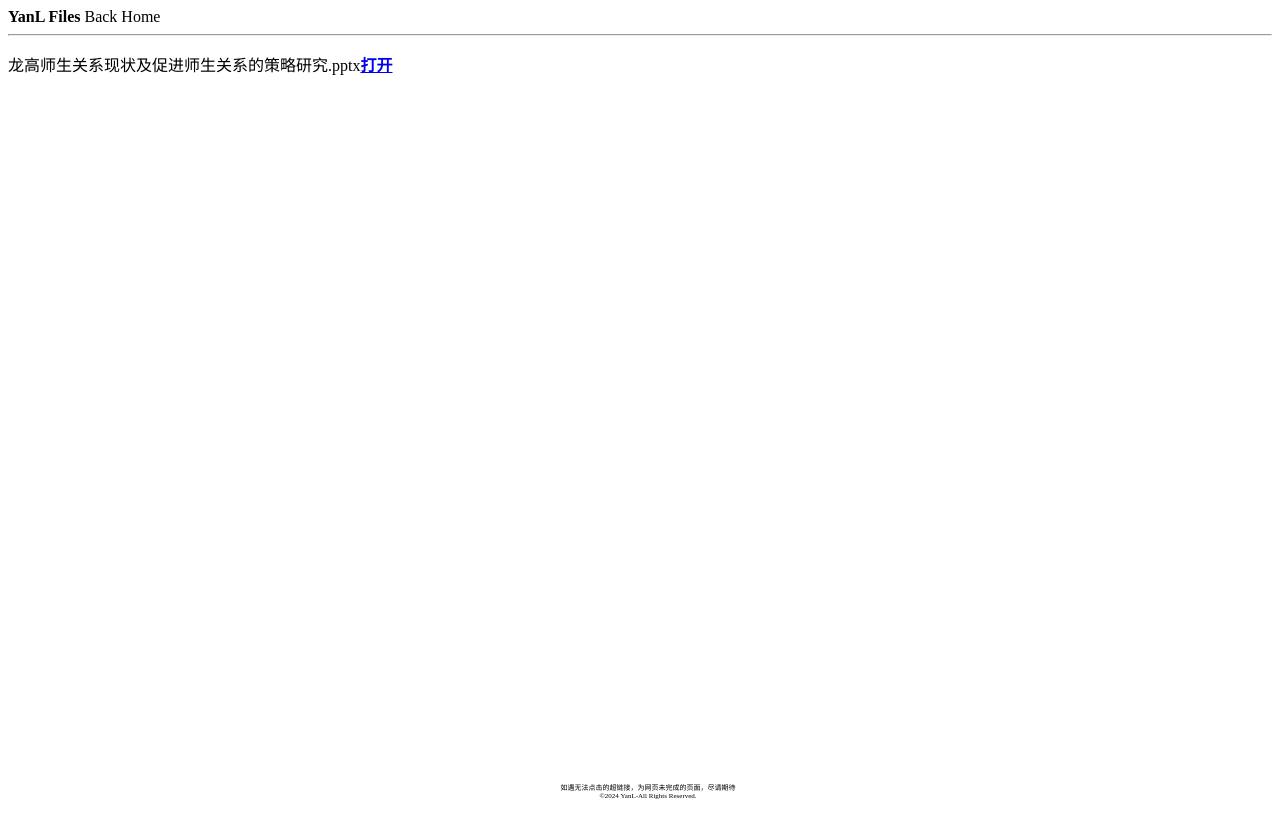
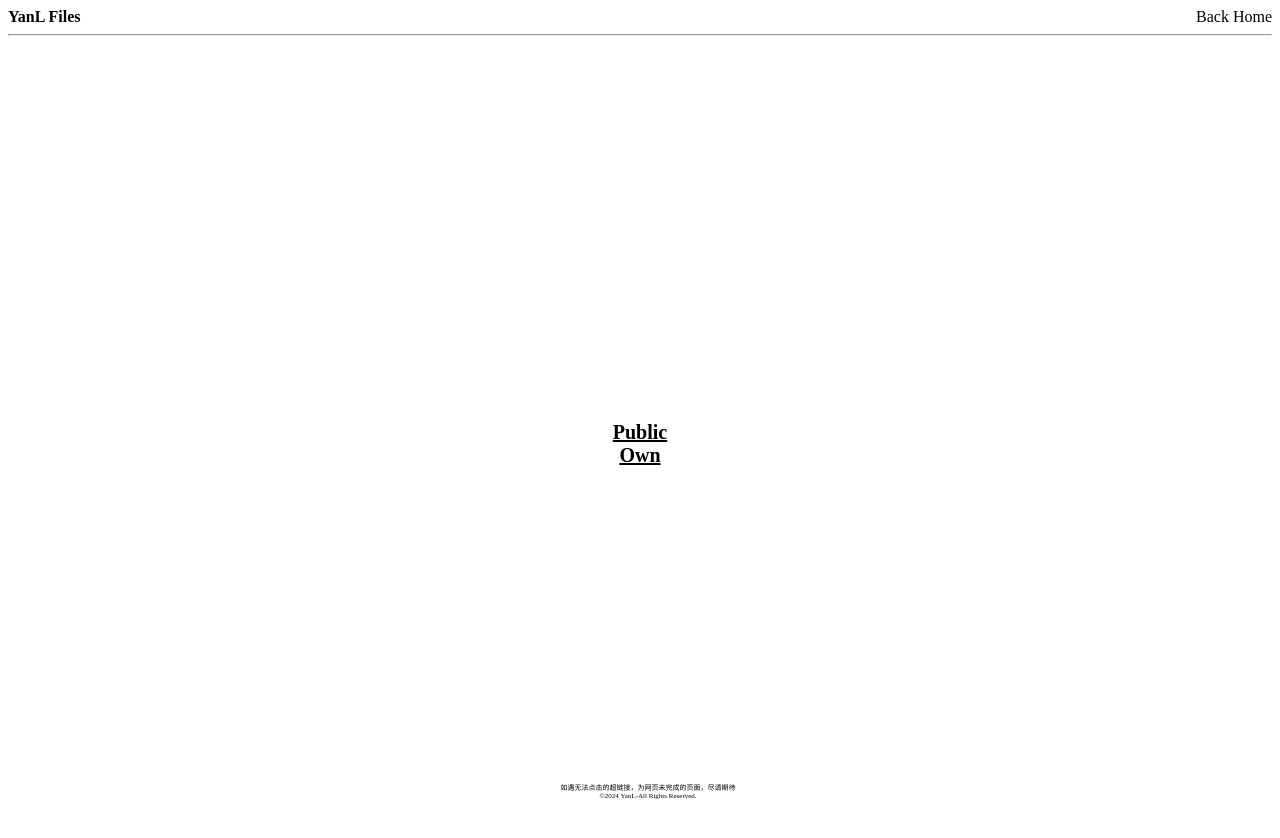
Before and after one commit to YanLGames/YanLGames.github.io, a plain HTML site: page files.html in a window 1280 px wide. Before the commit the page ends 800 px from the top, so only its background shows below. Drawn offline with Linux system fonts and the light colour scheme.

Commit message:
Add files via upload

```diff
--- a/files.html
+++ b/files.html
@@ -5,9 +5,19 @@
     <meta http-equiv="X-UA-Compatible" content="IE=edge">
     <meta name="viewport" content="width=device-width, initial-scale=1.0">
     <title>YanL｜Files</title>
+    <style>
+        main {
+            display: flex; /* 使用flex布局 */
+            justify-content: center; /* 水平居中 */
+            align-items: center; /* 垂直居中 */
+            height: 100vh; /* 设置高度为视口高度 */
+            margin: 0; /* 去除默认外边距 */
+			}
+    </style>
     <style type="text/css">
         .small {font-size:7px}
         .normal {font-size:14px}
+        .big {font-size:20px}
         .jz {width:100%;margin:0 auto;text-align:center;position:fixed;bottom:0}
         #centeredtext {text-align:center}
         .top {position:fix}
@@ -17,12 +27,16 @@
     <header class="top">
         <nav>
 			<a href="#" style="color:#000;text-decoration:none;font-weight:bold">YanL Files</a>
-            <a href="index.html" style="color:#000;text-decoration:none">Back Home</a>
+            <a href="index.html" style="color:#000;text-decoration:none;float:right;">Back Home</a>
         </nav>
     </header>
     <hr>
     <main>
-    <p>龙高师生关系现状及促进师生关系的策略研究.pptx<a href="Files/龙高师生关系现状及促进师生关系的策略研究.pptx" style="font-weight:bold">打开</a>
+		<div id="centeredtext" class="big">
+			<a href="Files/Public.html" style="color:#000;font-weight:bold">Public</a>
+			<br />
+			<a href="Files/Own.html" style="color:#000;font-weight:bold">Own</a>
+		</div>
     </main>
     <footer class="small">
         <div class="jz">如遇无法点击的超链接，为网页未完成的页面，尽请期待<br />
```
Also changed, not shown: games.html (+1 -3 lines), index.html (+0 -1 lines), music.html (+1 -3 lines).
